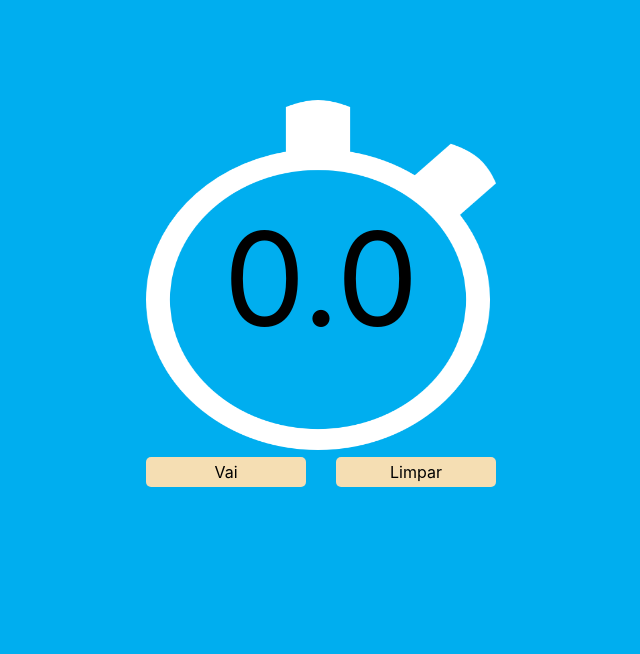
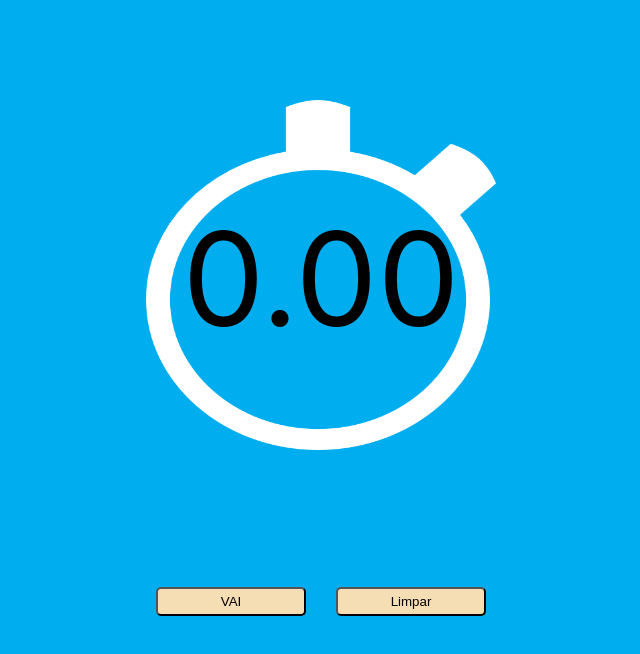
Before and after one commit to joaopf4/cursoReactSujProgrm, a React (Create React App) app: page / in a window 1280 px wide. Shown: the top 654 px of the page, without its empty margins (319-959 px from the left). Built offline with nearby package versions, Linux system fonts and the light colour scheme.

Commit message:
aula 46 cronometro

```diff
--- a/src/Aula46.js
+++ b/src/Aula46.js
@@ -5,7 +5,8 @@ class Aula46 extends Component{
     constructor(props){
         super(props);
         this.state = {
-            numero: 0
+            numero: 0,
+            botao: 'VAI'
         };
         this.timer = null;
         this.vai = this.vai.bind(this);
@@ -13,14 +14,31 @@ class Aula46 extends Component{
     }
 
     vai(){
+        let state = this.state;
+        if(this.timer !== null){
+            clearInterval(this.timer);
+            this.timer = null;
+            state.botao = 'VAI';
+        } else {
             this.timer = setInterval(() => {
                 let state = this.state;
-            state.numero += 0.1;
+                state.numero += 0.01;
                 this.setState(state);
-        }, 100)
+            }, 10)
+            state.botao = 'PAUSAR';
+        }
+        this.setState(state);
     }
 
     limpar(){
+        if(this.timer !== null){
+            clearInterval(this.timer);
+            this.timer = null;
+        }
+        let state = this.state;
+        state.numero = 0;
+        state.botao = 'VAI';
+        this.setState(state);
 
     }
 
@@ -28,16 +46,16 @@ class Aula46 extends Component{
         return(
             <div className="container">
                 <img alt="cronometro" src={Cronometro} className="img"/>
-                <a className="timer">{this.state.numero.toFixed(1)}</a>
+                <p className="timer">{this.state.numero.toFixed(2)}</p>
                 <div className="areaBtn">
-                    <a
+                    <button
                         className="botao"
                         onClick={this.vai}
-                    >Vai</a>
-                    <a
+                    >{this.state.botao}</button>
+                    <button
                         className="botao"
                         onClick={this.limpar}
-                    >Limpar</a>
+                    >Limpar</button>
                 </div>
             </div>
         );
```
Also changed, not shown: 1 other file (tests, documents, lock files or other folders). Lines whose indentation alone changed are shown as unchanged.
